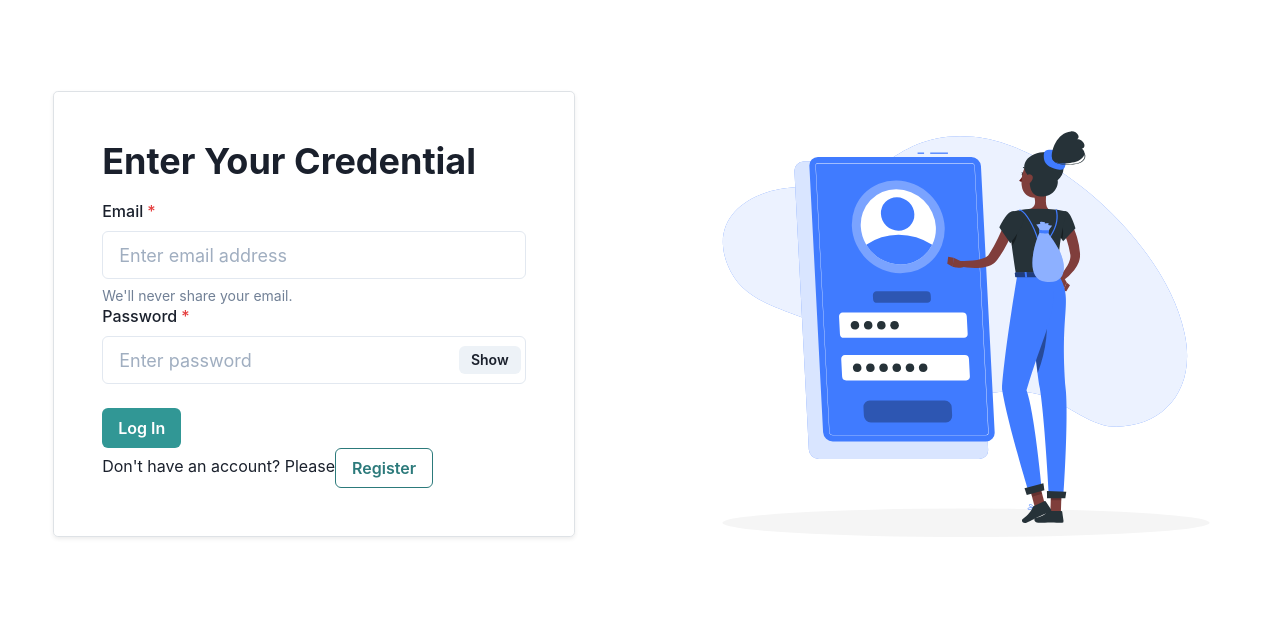
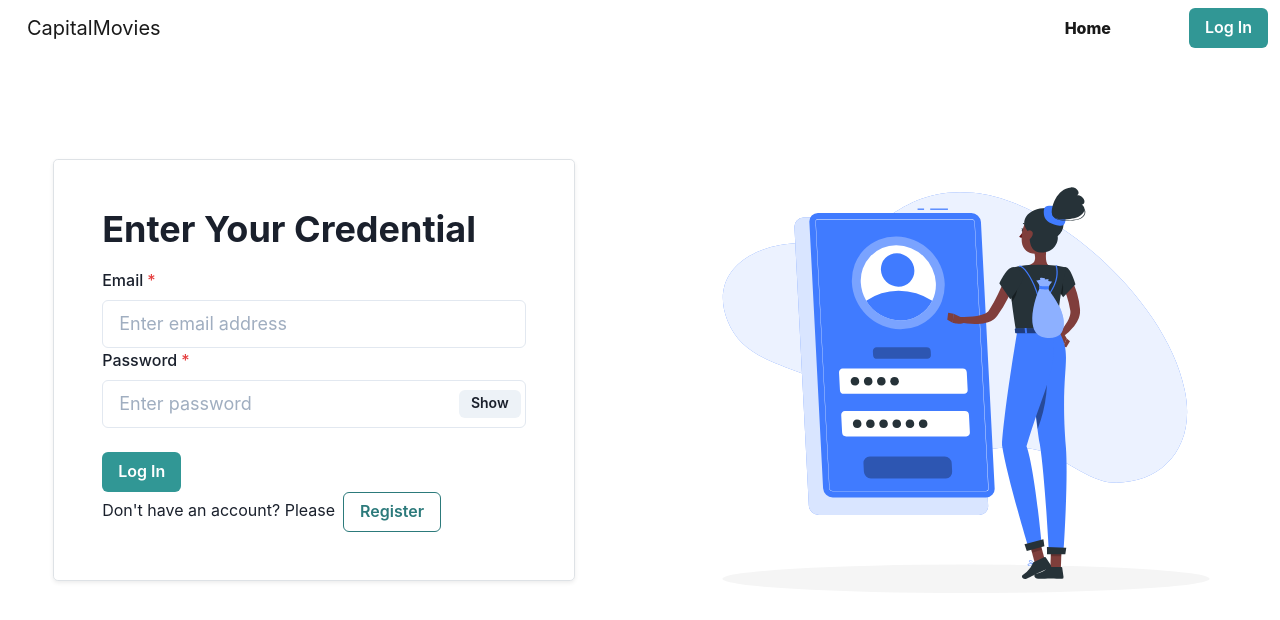
Before and after one commit to Shadow-Chaser/capitalMovies-client, a React (Create React App) app: page /login in a window 1280 px wide. Shown: the top 620 px of the page. Built offline with nearby package versions, Linux system fonts and the light colour scheme; no server answers.

Commit message:
auth done

```diff
--- a/package.json
+++ b/package.json
@@ -12,6 +12,7 @@
     "axios": "^0.21.1",
     "bootstrap": "^5.1.0",
     "bootstrap-icons": "^1.5.0",
+    "firebase": "^9.0.1",
     "framer-motion": "^4.1.17",
     "react": "^17.0.2",
     "react-dom": "^17.0.2",
--- a/src/App.js
+++ b/src/App.js
@@ -12,11 +12,13 @@ import MovieDetails from './components/MovieDetails/MovieDetails';
 import Login from './pages/Authentication/Login/Login';
 import Register from './pages/Authentication/Register/Register';
 export const MovieContext = createContext();
+export const UserContext = createContext();
 const one = "https://api.themoviedb.org/3/movie/popular?api_key=81e0b3d9d2419efbd8f55d937ddca8e0&language=en-US&page=1"
 const two = "https://api.themoviedb.org/3/movie/now_playing?api_key=81e0b3d9d2419efbd8f55d937ddca8e0&language=en-US&page=1"
 
 
 function App() {
+  const [loggedInUser, setLoggedInUser] = useState({})
   const [movies, setMovies] = useState({ popular: [], latest: [], favorites: [] })
 
   useEffect(() => {
@@ -37,6 +39,7 @@ function App() {
   // console.log(movies);
 
   return (
+    <UserContext.Provider value={[loggedInUser, setLoggedInUser]}>
     <MovieContext.Provider value={[movies, setMovies]}>
     <div className="App">
         <Router>
@@ -61,6 +64,7 @@ function App() {
         </Router>
     </div>
     </MovieContext.Provider>
+    </UserContext.Provider>
   );
 }
 
--- a/src/components/MovieDetails/MovieDetails.js
+++ b/src/components/MovieDetails/MovieDetails.js
@@ -4,6 +4,7 @@ import axios from 'axios';
 import './MovieDetails.css'
 import { Tooltip } from '@chakra-ui/tooltip';
 import { Badge, Link } from '@chakra-ui/layout';
+import Navigation from '../Navigation/Navigation';
 const baseURL = "https://image.tmdb.org/t/p/w500"
 
 
@@ -22,6 +23,7 @@ const MovieDetails = () => {
     console.log("Data ", details);
     return (
         <div>
+            <Navigation />
             <img src={baseURL + backdrop_path} alt="" className='movieImage' />
             <div className="d-flex">
                 <h1 className='movieTitle ms-4 mt-4'>{title}</h1>
@@ -38,8 +40,8 @@ const MovieDetails = () => {
 
             <div className="ms-4 row">
                 <div className="col-md-9">
+                    <p>{tagline}</p>
                     <p>Release Date : {release_date} </p>
-                    <p>{tagline}</p>
                     <p>Original Language: {original_language}</p>
                     <p>Original Title: {original_title}</p>
                     <p>Overview</p>
--- a/src/components/Movies/DiscoverMovies/DiscoverMovies.js
+++ b/src/components/Movies/DiscoverMovies/DiscoverMovies.js
@@ -3,7 +3,7 @@ import React from 'react';
 const DiscoverMovies = () => {
     return (
         <div>
-            <img src="https://i.ibb.co/G7MdC2H/ashraf.jpg" alt="" srcset="" />
+            <img src="https://i.ibb.co/G7MdC2H/ashraf.jpg" alt="" srcSet="" />
         </div>
     );
 };
--- a/src/components/Movies/FavoriteMovies/FavoriteMovies.js
+++ b/src/components/Movies/FavoriteMovies/FavoriteMovies.js
@@ -3,7 +3,7 @@ import React from 'react';
 const FavoriteMovies = () => {
     return (
         <div>
-            <img src="https://i.ibb.co/NSFmbP9/man.jpg" alt="" srcset="" />
+            <img src="https://i.ibb.co/NSFmbP9/man.jpg" alt="" srcSet="" />
         </div>
     );
 };
--- a/src/components/Navigation/Navigation.css
+++ b/src/components/Navigation/Navigation.css
@@ -1,29 +1,18 @@
-
-
-.nav-link{
-    color: red;
+#brand{
+    margin-left: 15px;
 }
 
-#menu{
-    /* color: #CDCDCD; */
-    color: #232763;
-    margin-right: 10px;
-    font-size: 18px;
-    transition: all 0.5s ease;
-    font-weight: 700;
+.nav_item{
+    margin-left: 70px;
+}
+
+.nav_item__text{
+    text-decoration: none;
+    font-weight: 800;
+}
+
+.nav_item__text:hover{
+    font-weight: 800;
+    border-bottom: 3px solid black;
 
 }
-
-#menu:hover{
-    color: rgb(255, 255, 255);
-    background-color: rgb(34, 219, 34);
-}
-
-#logMenu{
-    margin-right: 10px;
-    font-size: 18px;
-    transition: all 0.5s ease;
-    font-weight: 700;
-    color: white;
-    background-color: rgb(25, 206, 25);
-}
--- a/src/components/Navigation/Navigation.js
+++ b/src/components/Navigation/Navigation.js
@@ -1,22 +1,32 @@
 import { Button } from '@chakra-ui/react';
-import React from 'react';
+import React, { useContext } from 'react';
 import { Link } from 'react-router-dom';
+import { UserContext } from '../../App';
 import './Navigation.css'
 
 const Navigation = () => {
+    const [loggedInUser, setLoggedInUser] = useContext(UserContext)
+    // console.log(loggedInUser);
     return (
-        <nav class="navbar navbar-expand-lg navbar-light bg-light">
-            <div class="container-fluid">
-                <a class="navbar-brand" href="#">CapitalMovies</a>
-                <button class="navbar-toggler" type="button" data-bs-toggle="collapse" data-bs-target="#navbarNavAltMarkup" aria-controls="navbarNavAltMarkup" aria-expanded="false" aria-label="Toggle navigation">
-                    <span class="navbar-toggler-icon"></span>
+        <nav className="navbar navbar-expand-lg navbar-light ">
+            <div className="container-fluid">
+                <Link className="navbar-brand" id='brand' to="/">CapitalMovies</Link>
+                <button className="navbar-toggler" type="button" data-bs-toggle="collapse" data-bs-target="#navbarNavAltMarkup" aria-controls="navbarNavAltMarkup" aria-expanded="false" aria-label="Toggle navigation">
+                    <span className="navbar-toggler-icon"></span>
                 </button>
-                <div class="collapse navbar-collapse" id="navbarNavAltMarkup">
-                    <div class="navbar-nav ms-auto mb-2 mb-lg-0">
-                        <a class="nav-link active" aria-current="page" href="#">Home</a>
-                        <Link to='/login'>
-                        <Button colorScheme="teal" variant="solid"> Log In </Button>
+                <div className="collapse navbar-collapse" id="navbarNavAltMarkup">
+                    <div className="navbar-nav ms-auto mb-2 mb-lg-0">
+                        <Link className="nav-link active nav_item" aria-current="page" to='/home'>
+                            <span className='nav_item__text'>Home</span>
                         </Link>
+                        {
+                            loggedInUser.name ?
+                                <Button className='nav_item' colorScheme="teal" variant="solid"> {loggedInUser.name && loggedInUser.name} </Button>
+                                :
+                                <Link to='/login'>
+                                    <Button className='nav_item' colorScheme="teal" variant="solid"> Log In </Button>
+                                </Link>
+                        }
                     </div>
                 </div>
             </div>
--- a/src/pages/Authentication/Login/Login.js
+++ b/src/pages/Authentication/Login/Login.js
@@ -1,4 +1,4 @@
-import React, { useState } from 'react';
+import React, { useContext, useState } from 'react';
 import login from '../../../assets/login.svg'
 import {
     FormControl,
@@ -11,27 +11,68 @@ import {
     Button,
     Heading
 } from "@chakra-ui/react"
+import Navigation from "../../../components/Navigation/Navigation"
 import './Login.css'
-import { Link } from 'react-router-dom';
+import { Link, useHistory, useLocation } from 'react-router-dom';
+import firebase from "firebase/compat/app";
+import "firebase/compat/auth";
+import firebaseConfig from "../firebase.config";
+import { UserContext } from '../../../App';
 
+if (!firebase.apps.length) {
+    firebase.initializeApp(firebaseConfig);
+} else {
+    firebase.app();
+}
 const Login = () => {
     const [show, setShow] = useState(false)
+    const [loggedInUser, setLoggedInUser] = useContext(UserContext)
+    const [loginInfo, setLoginInfo] = useState({});
     const handleClick = () => setShow(!show)
+    const history = useHistory();
+    const location = useLocation();
+    const { from } = location.state || { from: { pathname: "/" } };
+
+    const handleInput = (e) => {
+        e.preventDefault()
+        const info = { ...loginInfo }
+        info[e.target.name] = e.target.value;
+        setLoginInfo(info)
+    }
+    // console.log(loginInfo);
+
+    const handleSignIn = () => {
+        firebase.auth().signInWithEmailAndPassword(loginInfo.email, loginInfo.password)
+            .then((userCredential) => {
+                var user = userCredential.user;
+                // console.log(user.displayName)
+                setLoggedInUser({ "email": user.email, "name": user.displayName })
+                history.push(from);
+            })
+            .catch((error) => {
+                var errorCode = error.code;
+                var errorMessage = error.message;
+                console.log(errorMessage);
+            });
+    }
 
     return (
+        <>
+            <Navigation />
         <div className='row '>
             <div className="col-md-6 shadow-sm rounded-3 border p-5 login_div">
                 <Heading className='mb-3' as="h1" size="xl" isTruncated> Enter Your Credential </Heading>
                 <FormControl id="email" isRequired>
-                    <FormLabel>Email</FormLabel>
-                    <Input size="lg" type="email" placeholder="Enter email address" />
-                    <FormHelperText>We'll never share your email.</FormHelperText>
+                        <FormLabel> Email</FormLabel>
+                        <Input onChange={handleInput} name='email' size="lg" type="email" placeholder="Enter email address" />
                 </FormControl>
 
                 <FormControl id="password" isRequired>
                     <FormLabel>Password</FormLabel>
                     <InputGroup size="lg">
                         <Input
+                                onChange={handleInput}
+                                name='password'
                             pr="4.5rem"
                             type={show ? "text" : "password"}
                             placeholder="Enter password"
@@ -43,18 +84,19 @@ const Login = () => {
                         </InputRightElement>
                     </InputGroup>
                 </FormControl>
-                <Button colorScheme="teal" size="md" className='mt-4 '> Log In </Button>
+                    <Button onClick={handleSignIn} colorScheme="teal" size="md" className='mt-4 '> Log In </Button>
                 <p>Don't have an account? Please
                     <Link to='/register'>
-                        <Button colorScheme="teal" variant="outline"> Register </Button>
+                            <Button className='ms-2' colorScheme="teal" variant="outline"> Register </Button>
                     </Link>
                 </p>
             </div>
 
             <div className="col-md-6">
-                <img src={login} alt="" srcset="" />
+                    <img src={login} alt="" srcSet="" />
             </div>
         </div>
+        </>
     );
 };
 
--- /dev/null
+++ b/src/pages/Authentication/Register/Register.css
@@ -0,0 +1,5 @@
+.register_div{
+    margin: auto auto;
+    width: 40%;
+
+}
--- a/src/pages/Authentication/Register/Register.js
+++ b/src/pages/Authentication/Register/Register.js
@@ -1,5 +1,5 @@
 import React, { useState } from 'react';
-// import login from '../../../assets/login.svg'
+import login from '../../../assets/login.svg'
 import {
     FormControl,
     FormLabel,
@@ -11,30 +11,116 @@ import {
     Button,
     Heading
 } from "@chakra-ui/react"
-import '../Login/Login.css'
+import './Register.css'
+import { Link, useHistory } from 'react-router-dom';
+import { emailRegex, passRegex } from '../RegEx'
+import firebase from "firebase/compat/app";
+import "firebase/compat/auth";
+import firebaseConfig from "../firebase.config";
+
+if (!firebase.apps.length) {
+    firebase.initializeApp(firebaseConfig);
+} else {
+    firebase.app();
+}
 
 const Login = () => {
+    const history = useHistory();
     const [show, setShow] = useState(false)
+    const [regInfo, setRegInfo] = useState({})
+    console.log("RegInfo: ", regInfo);
+    const [inputError, setInputError] = useState({})
+    // console.log("errorInfo: ", inputError);
+
     const handleClick = () => setShow(!show)
+
+    const handleInputValidation = (e) => {
+        const inputName = e.target.name;
+        const inputValue = e.target.value;
+        // console.log(inputValue);
+        const info = { ...regInfo };
+        if (inputName === 'email') {
+            if (!emailRegex.test(inputValue)) {
+                setInputError({ name: inputName, errorMessage: 'Please Type a Valid Email !' })
+                info[inputName] = null;
+                setRegInfo(info)
+            } else {
+                setInputError(null);
+                info[inputName] = inputValue;
+                setRegInfo(info)
+            };
+        };
+        if (inputName === 'password') {
+            if (!passRegex.test(inputValue)) {
+                setInputError({ name: inputName, errorMessage: 'Must be more than 8 chars combine with uppercase and lowercase, and at least one number' })
+                info[inputName] = null;
+                setRegInfo(info)
+            }
+            else {
+                setInputError(null)
+                info[inputName] = inputValue;
+                setRegInfo(info)
+            }
+        };
+        if (inputName === 'displayName') {
+            info[inputName] = inputValue;
+            setRegInfo(info)
+        }
+    };
+
+    const handleRegister = (e) => {
+        e.preventDefault();
+        if (regInfo.email && regInfo.password) {
+            firebase.auth()
+                .createUserWithEmailAndPassword(regInfo.email, regInfo.password)
+                .then((userCredential) => {
+                    console.log(userCredential);
+                    const user = userCredential.user;
+                    user.updateProfile(
+                        {
+                            displayName: regInfo.displayName
+                        }
+                    )
+                    history.push('/login')
+
+                })
+                .catch((error) => {
+                    var errorCode = error.code;
+                    var errorMessage = error.message;
+                    // ..
+                });
+        } else {
+            alert("information invalid");
+        }
+    };
+
 
     return (
         <div className='row '>
             <div className="col-md-6">
-                {/* <img src={login} alt="" srcset="" /> */}
+                <img src={login} alt="" srcSet="" />
             </div>
 
-            <div className="col-md-6 shadow-sm rounded-3 border p-5 login_div">
-                <Heading className='mb-3' as="h1" size="xl" isTruncated> Enter Your Credential </Heading>
+            <div className="col-md-6 shadow-sm rounded-3 border p-5 register_div">
+                <Heading className='mb-3' as="h1" size="xl" isTruncated> Create Your Account! </Heading>
+                <FormControl id="name" isRequired>
+                    <FormLabel>Name</FormLabel>
+                    <Input onChange={handleInputValidation} size="lg" name='displayName' type="text" placeholder="Enter your Name" />
+                </FormControl>
                 <FormControl id="email" isRequired>
                     <FormLabel>Email</FormLabel>
-                    <Input size="lg" type="email" placeholder="Enter email address" />
-                    <FormHelperText>We'll never share your email.</FormHelperText>
+                    <Input onChange={handleInputValidation} size="lg" name='email' type="email" placeholder="Enter email address" />
+                    {
+                        inputError?.name === 'email' && <p className='text-danger text-center'>{inputError?.errorMessage}</p>
+                    }
                 </FormControl>
 
                 <FormControl id="password" isRequired>
                     <FormLabel>Password</FormLabel>
                     <InputGroup size="lg">
                         <Input
+                            name='password'
+                            onChange={handleInputValidation}
                             pr="4.5rem"
                             type={show ? "text" : "password"}
                             placeholder="Enter password"
@@ -45,8 +131,16 @@ const Login = () => {
                             </Button>
                         </InputRightElement>
                     </InputGroup>
+                    {
+                        inputError?.name === 'password' && <p className='text-danger text-center'>{inputError?.errorMessage}</p>
+                    }
                 </FormControl>
-                <Button colorScheme="teal" size="md" className='mt-4 '> Log In </Button>
+                <Button onClick={handleRegister} colorScheme="teal" size="md" className='mt-4 '> Register </Button>
+                <p>Already have an account? Please
+                    <Link to='/login'>
+                        <Button className='ms-2' colorScheme="teal" variant="outline"> Log In </Button>
+                    </Link>
+                </p>
             </div>
         </div>
     );
--- /dev/null
+++ b/src/pages/Authentication/firebase.config.js
@@ -0,0 +1,10 @@
+const firebaseConfig = {
+    apiKey: "AIzaSyAMeOa-bU0hg45v7IndBQDpaie9pW69Dfs",
+    authDomain: "capitalmovies-live.firebaseapp.com",
+    projectId: "capitalmovies-live",
+    storageBucket: "capitalmovies-live.appspot.com",
+    messagingSenderId: "541917915585",
+    appId: "1:541917915585:web:ea401856fe8cb8c201a740"
+  };
+
+export default firebaseConfig;
```
Also changed, not shown: 1 other file (tests, documents, lock files or other folders).
